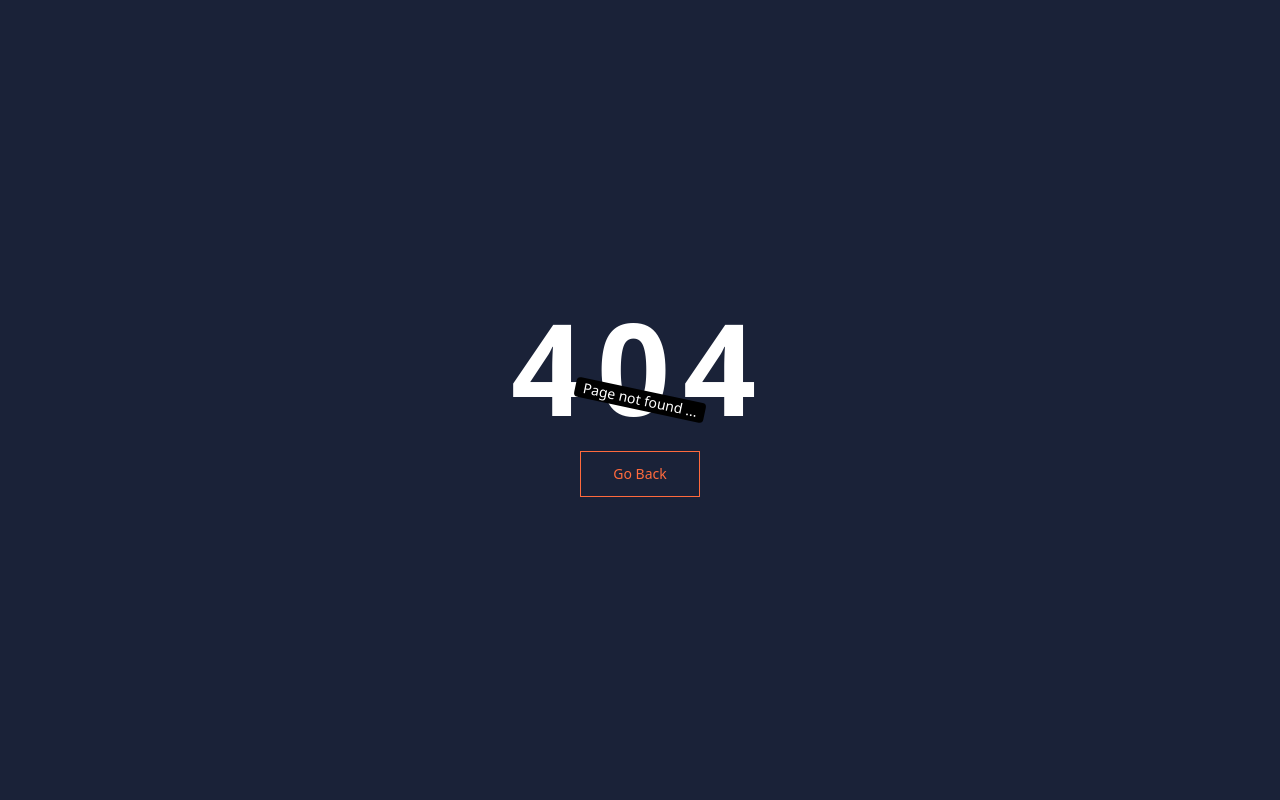
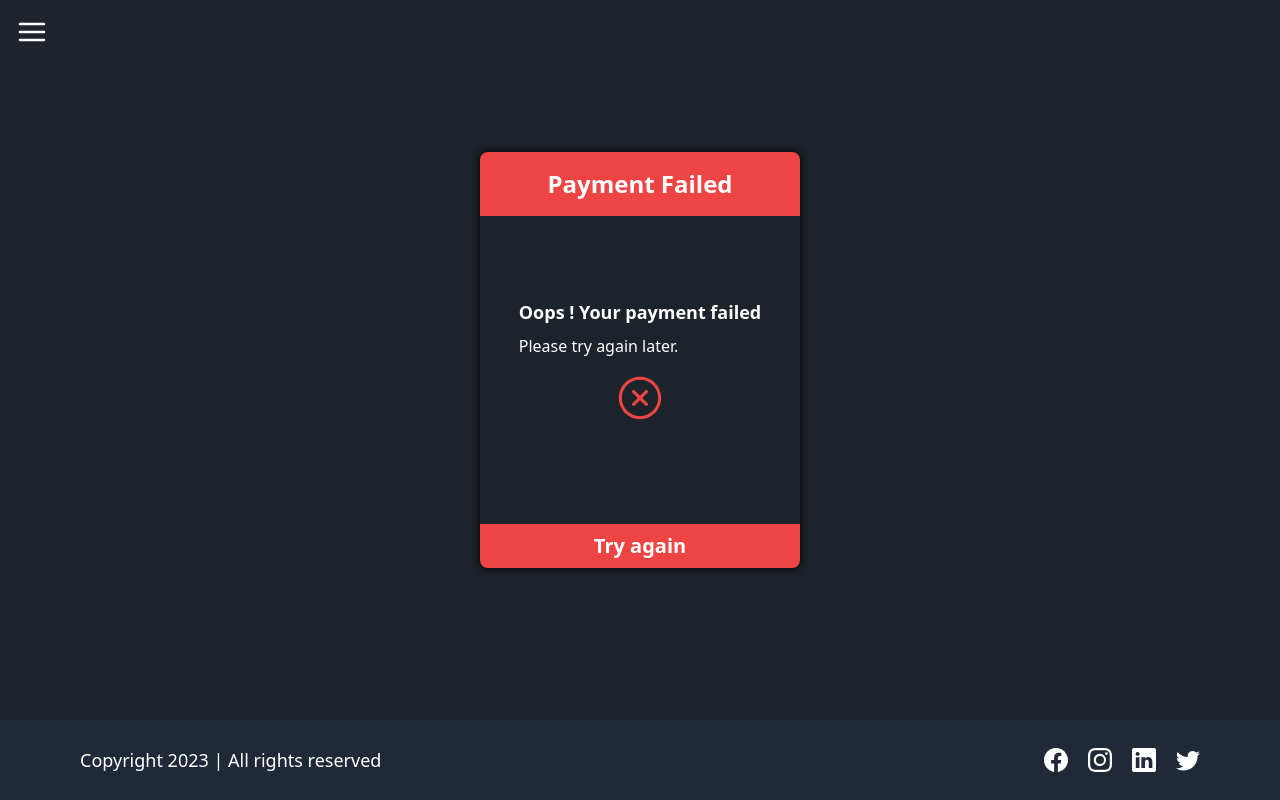
Before and after one commit to Aakarshit07/lms-frontend, a React (Vite) app: page /checkout/fail in a window 1280 px wide. Before the commit this address had no page. Built offline with nearby package versions, Linux system fonts and the light colour scheme.

Commit message:
Added Checkout failed and payment cancellation flow

```diff
--- a/src/App.jsx
+++ b/src/App.jsx
@@ -13,6 +13,7 @@
 import Login from './Pages/Login';
 import NotFound from './Pages/NotFound';
 import Checkout from './Pages/Payment/Checkout';
+import CheckoutFailure from './Pages/Payment/CheckoutFailure';
 import CheckoutSuccess from './Pages/Payment/CheckoutSuccess';
 import Signup from './Pages/Signup';
 import EditProfile from './Pages/User/EditProfile';
@@ -39,11 +40,12 @@
         </Route>
 
         <Route element={<RequireAuth allowedRoles={["ADMIN", "USER"]} />} >
+        </Route>
           <Route path="/user/profile" element={<Profile />} />
           <Route path="/user/editprofile" element={<EditProfile />} />
           <Route path="/checkout" element={<Checkout />} />
           <Route path="/checkout/success" element={<CheckoutSuccess />} />
-        </Route>
+          <Route path="/checkout/fail" element={<CheckoutFailure />} />
 
 
 
--- a/src/Layouts/HomeLayout.jsx
+++ b/src/Layouts/HomeLayout.jsx
@@ -6,7 +6,7 @@
 import Footer from "../Components/Footer";
 import { logout } from "../Redux/Slices/AuthSlice";
 
-function HomeLayout({children}) {
+function HomeLayout({ children }) {
 
     const dispatch = useDispatch();
     const navigate = useNavigate();
--- a/src/Pages/Login.jsx
+++ b/src/Pages/Login.jsx
@@ -23,7 +23,6 @@
             [name]: value
         })
     }
-
 
     async function onLogin(event) {
         event.preventDefault();
--- a/src/Pages/Payment/Checkout.jsx
+++ b/src/Pages/Payment/Checkout.jsx
@@ -14,8 +14,8 @@
     const navigate = useNavigate();
     const razorpayKey = useSelector((state) => state?.razorpay?.key);
     const subscription_id = useSelector((state) => state?.razorpay?.subscription_id);
-    const isPaymentVerified = useSelector((state) => state?.razorpay?.isPaymentVerified);
-    const userData = useSelector((state) => state?.auth?.data);
+    // const isPaymentVerified = useSelector((state) => state?.razorpay?.isPaymentVerified);
+    // const userData = useSelector((state) => state?.auth?.data);
     const paymentDetails = {
         razorpay_payment_id: "",
         razorpay_subscription_id: "",
@@ -36,10 +36,10 @@
             theme: {
                 color: "#F37254"
             },
-            prefill: {
-                email: userData.email,
-                name: userData.fullName,
-            },
+            // prefill: {
+            //     email: userData.email,
+            //     name: userData.fullName,
+            // },
             handler: async function (response) {
                 paymentDetails.razorpay_payment_id = response.razorpay_payment_id;
                 paymentDetails.razorpay_signature = response.razorpay_signature;
--- /dev/null
+++ b/src/Pages/Payment/CheckoutFailure.jsx
@@ -0,0 +1,37 @@
+import { RxCrossCircled } from "react-icons/rx";
+import { Link } from "react-router-dom";
+
+import HomeLayout from "../../Layouts/HomeLayout";
+
+function CheckoutFailure() {
+
+    return (
+        <HomeLayout>
+            <div className="min-h-[90vh] flex items-center justify-center text-white">
+                <div className="w-80 h-[26rem] flex flex-col justify-center items-center shadow-[0_0_10px_black] rounded-lg relative">
+                    <h1 className=" bg-red-500 text-center absolute top-0 w-full py-4 text-2xl font-bold rounded-tl-lg rounded-tr-lg">Payment Failed</h1>
+
+                    <div className="px-4 flex flex-col items-center justify-center sapce-y-2">
+                        <div className="text-center space-y-2">
+                            <h2 className="text-lg font-semibold">
+                                Oops ! Your payment failed
+                            </h2>
+                            <p className="text-left">
+                               Please try again later.
+                            </p>
+                        </div>
+                        <RxCrossCircled className= "text-red-500 text-5xl mt-4" />
+                    </div>
+
+                    <Link to="/checkout" className="bg-red-500 hover:bg-red-600 transition-all ease-in-out duration-300 absolute bottom-0 w-full py-2 text-xl font-semibold text-center rounded-bl-lg rounded-br-lg">
+                        <button>Try again</button>
+                    </Link>
+
+                </div>
+
+            </div>
+        </HomeLayout>
+    )
+}
+
+export default CheckoutFailure;
--- a/src/Pages/Payment/CheckoutSuccess.jsx
+++ b/src/Pages/Payment/CheckoutSuccess.jsx
@@ -1,9 +1,18 @@
+import { useEffect } from "react";
 import { AiFillCheckCircle } from "react-icons/ai";
+import { useDispatch } from "react-redux";
 import { Link } from "react-router-dom";
 
 import HomeLayout from "../../Layouts/HomeLayout";
+import { getUserData } from "../../Redux/Slices/AuthSlice";
 
 function CheckoutSuccess() {
+
+    const dispatch = useDispatch();
+
+    useEffect(() => {
+        dispatch(getUserData());
+    })
 
     return (
         <HomeLayout>
--- a/src/Pages/User/EditProfile.jsx
+++ b/src/Pages/User/EditProfile.jsx
@@ -1,13 +1,12 @@
 import { useState } from "react";
 import { toast } from "react-hot-toast";
+import { AiOutlineArrowLeft } from "react-icons/ai";
+import { BsPersonCircle } from 'react-icons/bs';
 import { useDispatch, useSelector } from "react-redux";
 import { Link, useNavigate } from "react-router-dom";
-import { BsPersonCircle } from 'react-icons/bs';
 
 import HomeLayout from "../../Layouts/HomeLayout"
-
 import { getUserData, updateProfile } from "../../Redux/Slices/AuthSlice";
-import { AiOutlineArrowLeft } from "react-icons/ai";
 
 function EditProfile() {
     const dispatch = useDispatch();
@@ -22,6 +21,7 @@
     function handleImageUpload(e) {
         e.preventDefault();
         const uploadedImage = e.target.files[0];
+        console.log(uploadedImage);
         if(uploadedImage) {
             const fileReader = new FileReader();
             fileReader.readAsDataURL(uploadedImage);
--- a/src/Pages/User/Profile.jsx
+++ b/src/Pages/User/Profile.jsx
@@ -1,13 +1,24 @@
+import toast from "react-hot-toast";
 import { useDispatch, useSelector } from "react-redux";
+import { Link, useNavigate } from "react-router-dom";
+
 import HomeLayout from "../../Layouts/HomeLayout";
-import { Link } from "react-router-dom";
+import { getUserData } from "../../Redux/Slices/AuthSlice";
+import { cancelCourseBundle } from "../../Redux/Slices/RazorpaySlice";
 
 function Profile() {
 
     const dispatch = useDispatch();
-
+    const navigate = useNavigate();
     const userData = useSelector((state) => state?.auth?.data);
 
+    async function handleCancellation() {
+        toast("Initiating cancellation");
+        await dispatch(cancelCourseBundle());
+        await dispatch(getUserData());
+        toast.success("Cancellation completed!");
+        navigate("/")
+    }
 
 
     return (
@@ -45,8 +56,8 @@
                             </Link>
                         </div>
 
-                        {userData?.subscription?.status == "active" && (
-                            <button className="w-full bg-red-600 hover:bg-red-500 transition-all ease-in-out duration-300 rounded-sm font-semibold py-2 cursor-pointer text-center">
+                        {userData?.subscription?.status !== "active" && (
+                            <button onClick={handleCancellation} className="w-full bg-red-600 hover:bg-red-500 transition-all ease-in-out duration-300 rounded-sm font-semibold py-2 my-2 cursor-pointer text-center">
                                 Cancel Subscription
                             </button>
                         )}
--- a/src/Redux/Slices/AuthSlice.js
+++ b/src/Redux/Slices/AuthSlice.js
@@ -41,11 +41,13 @@
             error: "Failed to login"
         });
         // we used await for response on here so that first it will show toast then it wait and take the data from response and return it.
+        console.log((await res).data);
         return (await res).data;
     } catch(error) {
         toast.error(error?.response?.data?.message);
     }
 });
+
 // Logout
 export const logout = createAsyncThunk("/auth/logout", async () => {
     try {
@@ -74,6 +76,7 @@
             },
             error: "Failed to update profile"
         });
+        console.log((await res).data);
         return (await res).data;
     } catch (error) {
         toast.error(error?.response?.data?.message);
@@ -81,9 +84,10 @@
 });
 
 // get user data after updating prfile
-export const getUserData = createAsyncThunk("/user/detailes", async (id, data) => {
+export const getUserData = createAsyncThunk("/user/detailes", async () => {
     try {
         const res = axiosInstance.get("user/me");
+        console.log((await res).data);
         return (await res).data;
     } catch (error) {
         toast.error(error.message);
--- a/src/Redux/Slices/RazorpaySlice.js
+++ b/src/Redux/Slices/RazorpaySlice.js
@@ -1,5 +1,6 @@
 import { createAsyncThunk, createSlice } from "@reduxjs/toolkit"
 import toast from "react-hot-toast"
+
 import axiosInstance from "../../Helpers/axiosInstance"
 
 const initialState = {
```
Also changed, not shown: 1 other file (tests, documents, lock files or other folders).
